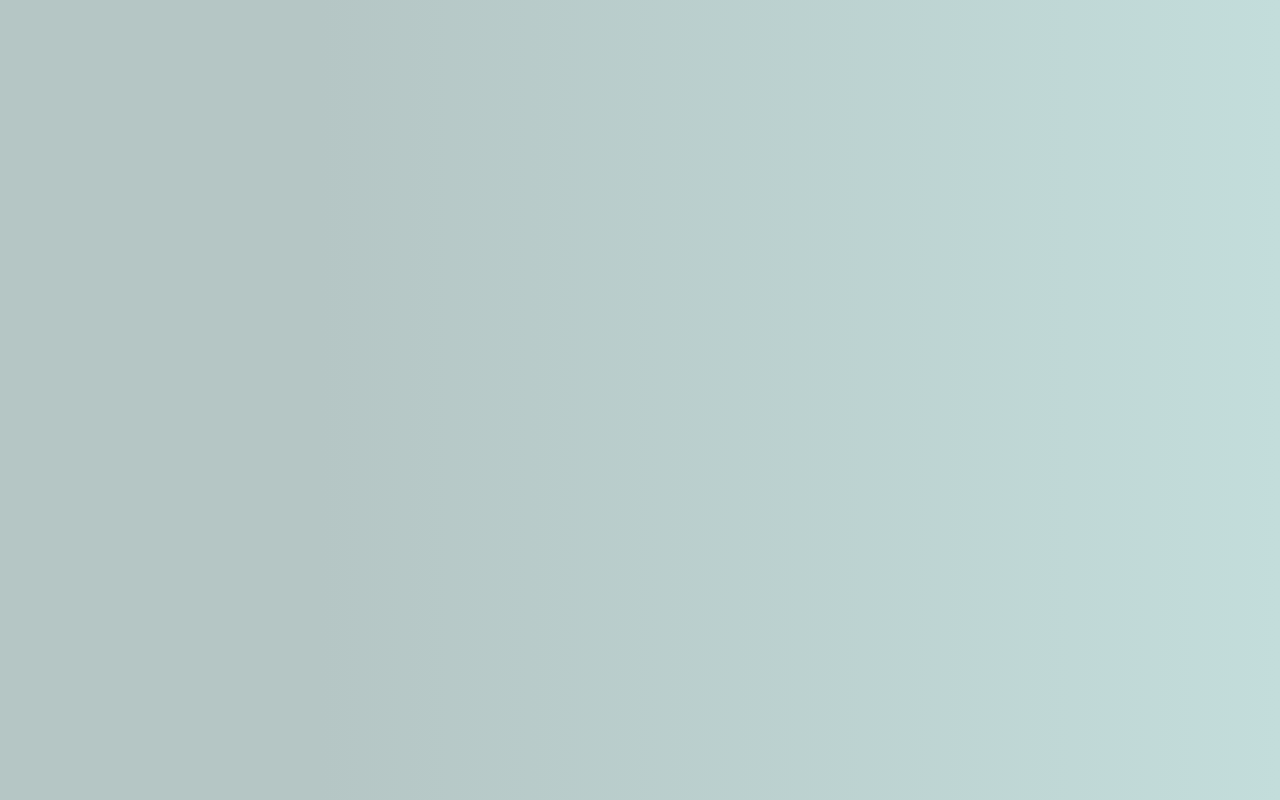
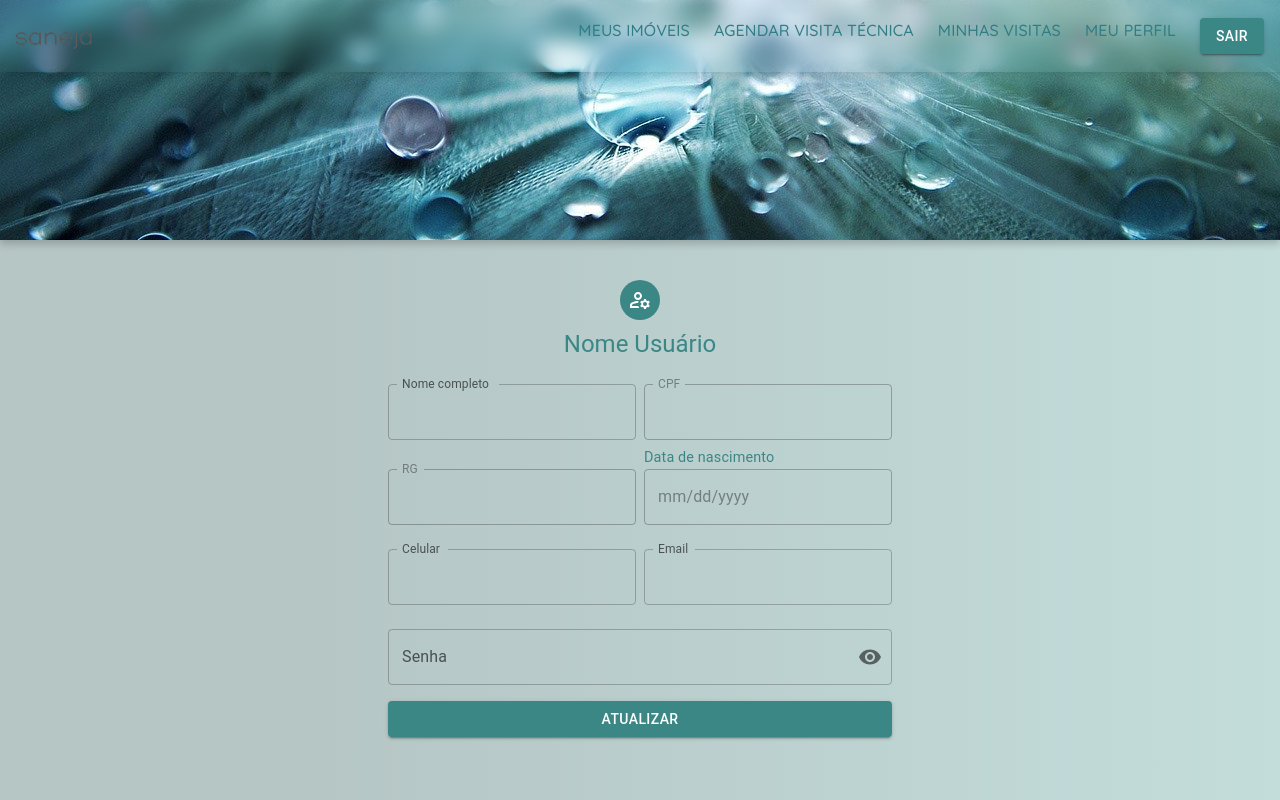
Before and after one commit to VinoLemos/Projeto-SaneJa, a React (Create React App) app: page /perfil in a window 1280 px wide. Before the commit this address had no page. Built offline with nearby package versions, Linux system fonts and the light colour scheme.

Commit message:
Componente UpdateProfile criado e referenciado

```diff
--- a/src/App.js
+++ b/src/App.js
@@ -11,6 +11,7 @@ import Homepage from "./components/pages/Homepage";
 import TechnicalVisit from "./components/pages/TechnicalVisit";
 import Properties from "./components/pages/Properties";
 import RegisterProperty from "./components/pages/RegisterProperty";
+import UpdateProfile from "./components/pages/UpdateProfile";
 
 function App() {
   return (
@@ -57,6 +58,7 @@ function App() {
             path="/cadastro-imovel"
             element={<RegisterProperty />}
           ></Route>
+          <Route exact path="/perfil" element={<UpdateProfile />}></Route>
         </Routes>
       </Router>
     </>
--- a/src/components/layout/NavigationBar.js
+++ b/src/components/layout/NavigationBar.js
@@ -51,7 +51,7 @@ function NavigationBar() {
               <Link to="/">Minhas Visitas</Link>
             </Nav.Item>
             <Nav.Item>
-              <Link to="/">Meu Perfil</Link>
+              <Link to="/perfil">Meu Perfil</Link>
             </Nav.Item>
             <Nav.Item>
               <SubmitButton text="Sair" />
--- /dev/null
+++ b/src/components/pages/UpdateProfile.js
@@ -0,0 +1,237 @@
+import React, { useState } from "react";
+import { useForm } from "react-hook-form";
+
+import Grid from "@mui/material/Grid";
+import Box from "@mui/material/Box";
+import Avatar from "@mui/material/Avatar";
+import ManageAccountsOutlinedIcon from "@mui/icons-material/ManageAccountsOutlined";
+import Typography from "@mui/material/Typography";
+import FormHelperText from "@mui/material/FormHelperText";
+import TextField from "@mui/material/TextField";
+import InputLabel from "@mui/material/InputLabel";
+import InputAdornment from "@mui/material/InputAdornment";
+import FormControl from "@mui/material/FormControl";
+import Visibility from "@mui/icons-material/Visibility";
+import VisibilityOff from "@mui/icons-material/VisibilityOff";
+import OutlinedInput from "@mui/material/OutlinedInput";
+import IconButton from "@mui/material/IconButton";
+
+import NavigationBar from "../layout/NavigationBar";
+
+import { css } from "@emotion/css";
+
+import water from "../../img/pixabay-water.jpeg";
+import SubmitButton from "../layout/SubmitButton";
+
+function UpdateProfile() {
+  const {
+    register,
+    handleSubmit,
+    formState: { errors },
+  } = useForm();
+
+  const onSubmit = (data) => console.log(data);
+
+  const [showPassword, setShowPassword] = useState(false);
+
+  const handleClickShowPassword = () => setShowPassword((show) => !show);
+
+  const handleMouseDownPassword = (event) => {
+    event.preventDefault();
+  };
+
+  return (
+    <Grid container direction="row" justifyContent="center" alignItems="center">
+      <Grid
+        item
+        sm={12}
+        xs={12}
+        sx={{ minHeight: "30vh", boxShadow: "0 4px 8px 0 rgba(0, 0, 0, 0.2)" }}
+      >
+        <img
+          src={water}
+          className={css`
+            object-fit: cover;
+            width: 100vw;
+            height: 30vh;
+            position: absolute;
+            z-index: -1;
+          `}
+          alt="Imagem de gotas de água"
+        />
+        <NavigationBar />
+      </Grid>
+      <Grid item sm={12} xs={12}>
+        <Grid container sx={{ justifyContent: "center", marginTop: 2 }}>
+          <Box
+            sx={{
+              my: 2,
+              mx: 4,
+              display: "flex",
+              flexDirection: "column",
+              alignItems: "center",
+            }}
+          >
+            <Avatar sx={{ m: 1, bgcolor: "primary.main" }}>
+              <ManageAccountsOutlinedIcon />
+            </Avatar>
+            <Typography component="h1" variant="h5">
+              Nome Usuário
+            </Typography>
+            <Box component="form" noValidate sx={{ mt: 1 }}>
+              <Grid container spacing={1}>
+                <Grid item xs={6} sm={6}>
+                  <TextField
+                    InputLabelProps={{ shrink: true }}
+                    margin="normal"
+                    fullWidth
+                    label="Nome completo"
+                    name="nome"
+                    type="text"
+                    {...register("nome", {
+                      required: "Nome obrigatório",
+                      pattern: {
+                        value: /^[a-zA-Z]+ [a-zA-Z]+$/,
+                        message: "Nome incompleto ou inválido",
+                      },
+                    })}
+                  />
+                  {errors.nome && (
+                    <FormHelperText sx={{ color: "#bf6560" }}>
+                      {errors.nome.message}
+                    </FormHelperText>
+                  )}
+                </Grid>
+                <Grid item xs={6} sm={6}>
+                  <TextField
+                    InputLabelProps={{ shrink: true }}
+                    disabled
+                    margin="normal"
+                    fullWidth
+                    label="CPF"
+                    name="cpf"
+                    type="text"
+                    {...register("cpf")}
+                  />
+                </Grid>
+              </Grid>
+
+              <Grid container spacing={1}>
+                <Grid item xs={6} sm={6}>
+                  <TextField
+                    InputLabelProps={{ shrink: true }}
+                    disabled
+                    sx={{ marginTop: "1.3em" }}
+                    margin="normal"
+                    fullWidth
+                    label="RG"
+                    name="rg"
+                    type="text"
+                    {...register("rg")}
+                  />
+                </Grid>
+
+                <Grid item xs={6} sm={6}>
+                  <InputLabel sx={{ fontSize: "0.9em", color: "#3b8786" }}>
+                    Data de nascimento
+                  </InputLabel>
+                  <TextField
+                    disabled
+                    fullWidth
+                    name="dataNascimento"
+                    type="date"
+                    {...register("dataNascimento")}
+                  />
+                </Grid>
+              </Grid>
+
+              <Grid container spacing={1}>
+                <Grid item xs={6} sm={6}>
+                  <TextField
+                    InputLabelProps={{ shrink: true }}
+                    margin="normal"
+                    fullWidth
+                    label="Celular"
+                    name="celular"
+                    type="text"
+                    {...register("celular", {
+                      required: "Celular obrigatório",
+                    })}
+                  />
+                  {errors.celular && (
+                    <FormHelperText sx={{ color: "#bf6560" }}>
+                      {errors.celular.message}
+                    </FormHelperText>
+                  )}
+                </Grid>
+
+                <Grid item xs={6} sm={6}>
+                  <TextField
+                    InputLabelProps={{ shrink: true }}
+                    margin="normal"
+                    fullWidth
+                    label="Email"
+                    name="email"
+                    type="text"
+                    autoComplete="username"
+                    {...register("email", {
+                      required: "Email obrigatório",
+                      pattern: {
+                        value: /[^@ \t\r\n]+@[^@ \t\r\n]+\.[^@ \t\r\n]+/,
+                        message: "Email incompleto ou inválido",
+                      },
+                    })}
+                  />
+                  {errors.email && (
+                    <FormHelperText sx={{ color: "#bf6560" }}>
+                      {errors.email.message}
+                    </FormHelperText>
+                  )}
+                </Grid>
+              </Grid>
+
+              <FormControl
+                sx={{ mt: 2, mb: 2, width: "100%" }}
+                variant="outlined"
+              >
+                <InputLabel>Senha</InputLabel>
+                <OutlinedInput
+                  type={showPassword ? "text" : "password"}
+                  autoComplete="current-password"
+                  endAdornment={
+                    <InputAdornment position="end">
+                      <IconButton
+                        aria-label="toggle password visibility"
+                        onClick={handleClickShowPassword}
+                        onMouseDown={handleMouseDownPassword}
+                        edge="end"
+                      >
+                        {showPassword ? <VisibilityOff /> : <Visibility />}
+                      </IconButton>
+                    </InputAdornment>
+                  }
+                  label="Senha"
+                  {...register("senha", {
+                    required: "Senha obrigatória",
+                    minLength: {
+                      value: 4,
+                      message: "Senha precisa ter entre 4 e 8 caracteres",
+                    },
+                  })}
+                />
+                {errors.senha && (
+                  <FormHelperText sx={{ color: "#bf6560" }}>
+                    {errors.senha.message}
+                  </FormHelperText>
+                )}
+              </FormControl>
+              <SubmitButton text="Atualizar" onClick={handleSubmit(onSubmit)} />
+            </Box>
+          </Box>
+        </Grid>
+      </Grid>
+    </Grid>
+  );
+}
+
+export default UpdateProfile;
```
